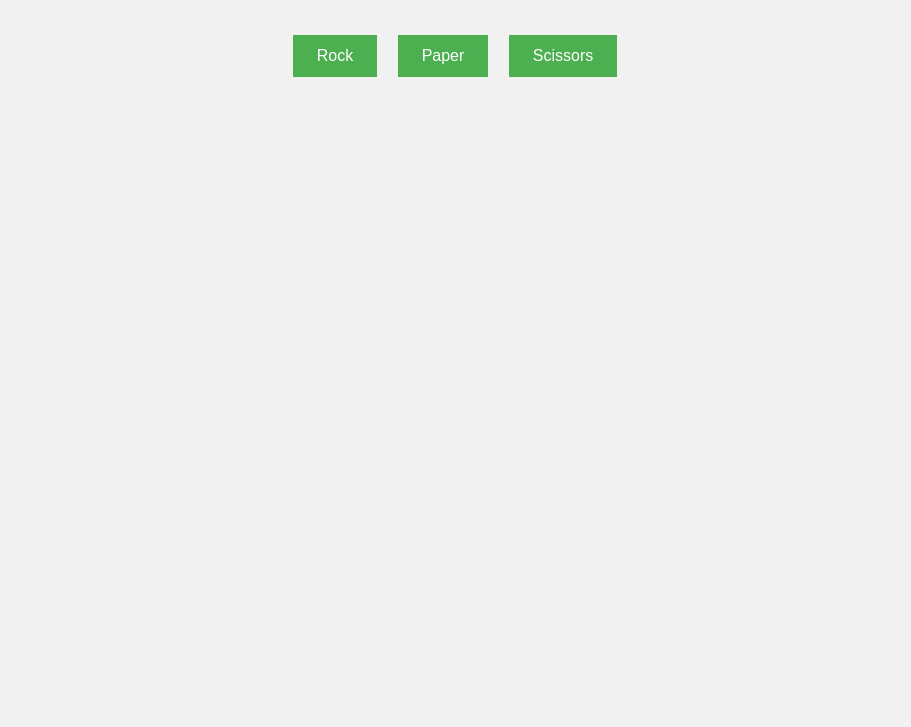
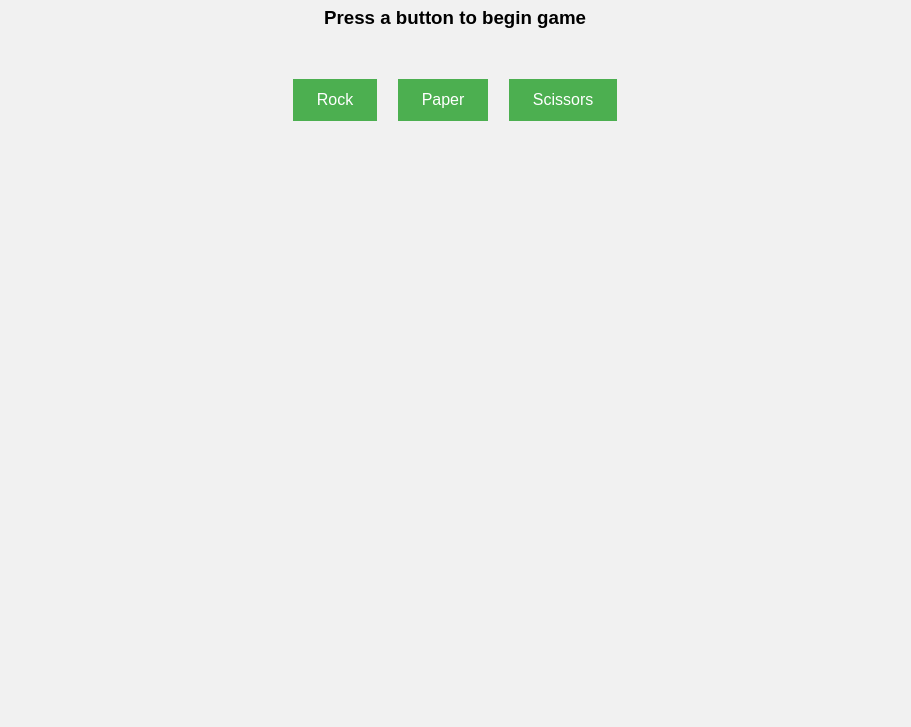
Before and after one commit to Chaselden86/odin-rock-paper-scissors, a plain HTML site: page index.html in a window 1280 px wide. Shown: the part 73-800 px from the top of the page, without its empty margins (185-1096 px from the left). Drawn offline with Linux system fonts and the light colour scheme.

Commit message:
Add h3 to html and fix JS error

```diff
--- a/index.html
+++ b/index.html
@@ -9,6 +9,7 @@
 
     <body>
         <h1>Play rock, paper, scissors against a computer opponent</h1>
+        <h3>Press a button to begin game</h3>
         <div id="game">
             <button id="rock">Rock</button>
             <button id="paper">Paper</button>
--- a/scripts.js
+++ b/scripts.js
@@ -8,10 +8,9 @@ buttons.forEach(button => {
 
 let playerScore = 0;
 let computerScore = 0;
+let currentRound = 0;
 
-const resultDiv = document.createElement('div');
-resultDiv.classList.add('result');
-document.body.appendChild(resultDiv);
+const resultDiv = document.getElementById('result');
 
 // Function called when a button is clicked
 function playRound(e) {
@@ -23,11 +22,9 @@ if (playerScore === 5 || computerScore === 5) {
   const result = getResult(playerSelection, computerSelection);
   currentRound++;
   displayResult(playerSelection, computerSelection, result, currentRound);
-
-    // Update the scores based on the round result
   updateScore(result);
 
-    if (playerScore === 5 || computerScore ===5) {
+  if (playerScore === 5 || computerScore === 5) {
     endGame();
   }
 }
@@ -59,6 +56,7 @@ function displayResult(playerChoice, computerChoice, result, round) {
   const message = `Round ${round}: You chose ${playerChoice}. Computer chose ${computerChoice}. ${result}`;
   const roundResult = document.createElement('p');
   roundResult.textContent = message;
+  resultDiv.innerHTML = ''; // Clear existing content
   resultDiv.appendChild(roundResult);
 }
 
@@ -79,7 +77,7 @@ function updateScore(result) {
 // Function to display the final result
 function endGame() {
   let winner;
-    if (playerScore === 5){
+  if (playerScore === 5) {
     winner = 'Player';
   } else {
     winner = 'Computer';
@@ -95,7 +93,7 @@ function endGame() {
   playAgainButton.addEventListener('click', resetGame);
   resultDiv.appendChild(playAgainButton);
 
-    // Disable the buttons afer the game ends
+  // Disable the buttons after the game ends
   buttons.forEach(button => {
     button.removeEventListener('click', playRound);
     button.disabled = true;
```
Lines whose indentation alone changed are shown as unchanged.
